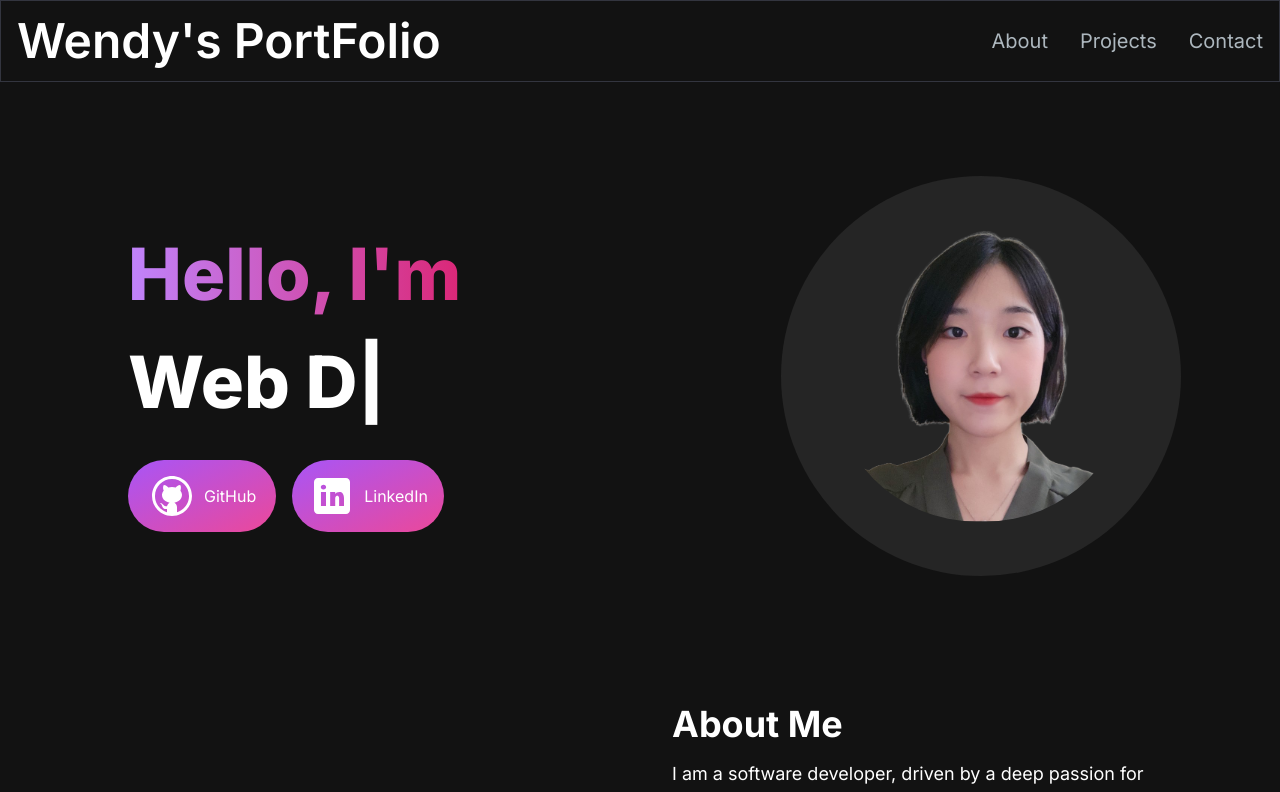
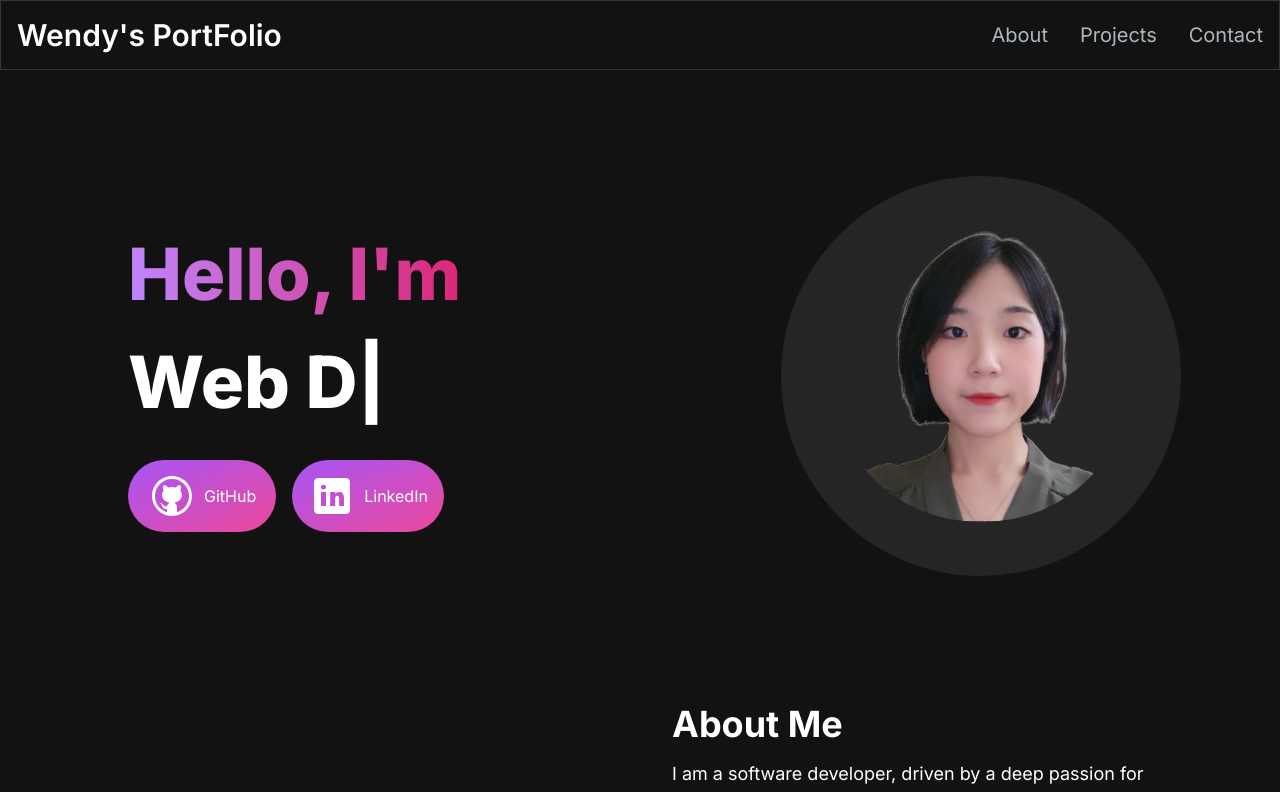
Before and after one commit to MinjiKong/portfolio, a Next.js app: page / in a window 1280 px wide. Shown: the top 792 px of the page. Built offline with nearby package versions, Linux system fonts and the light colour scheme.

Commit message:
shrinked the font size

```diff
--- a/src/app/components/Navbar.jsx
+++ b/src/app/components/Navbar.jsx
@@ -28,7 +28,7 @@
       <div className="flex container lg:py-4 flex-wrap items-center justify-between mx-auto px-4 py-2">
         <Link
           href={"/"}
-          className="text-2xl md:text-5xl text-white font-semibold"
+          className="text-2xl md:text-3xl text-white font-semibold"
         >
           Wendy&apos;s PortFolio
         </Link>
```
